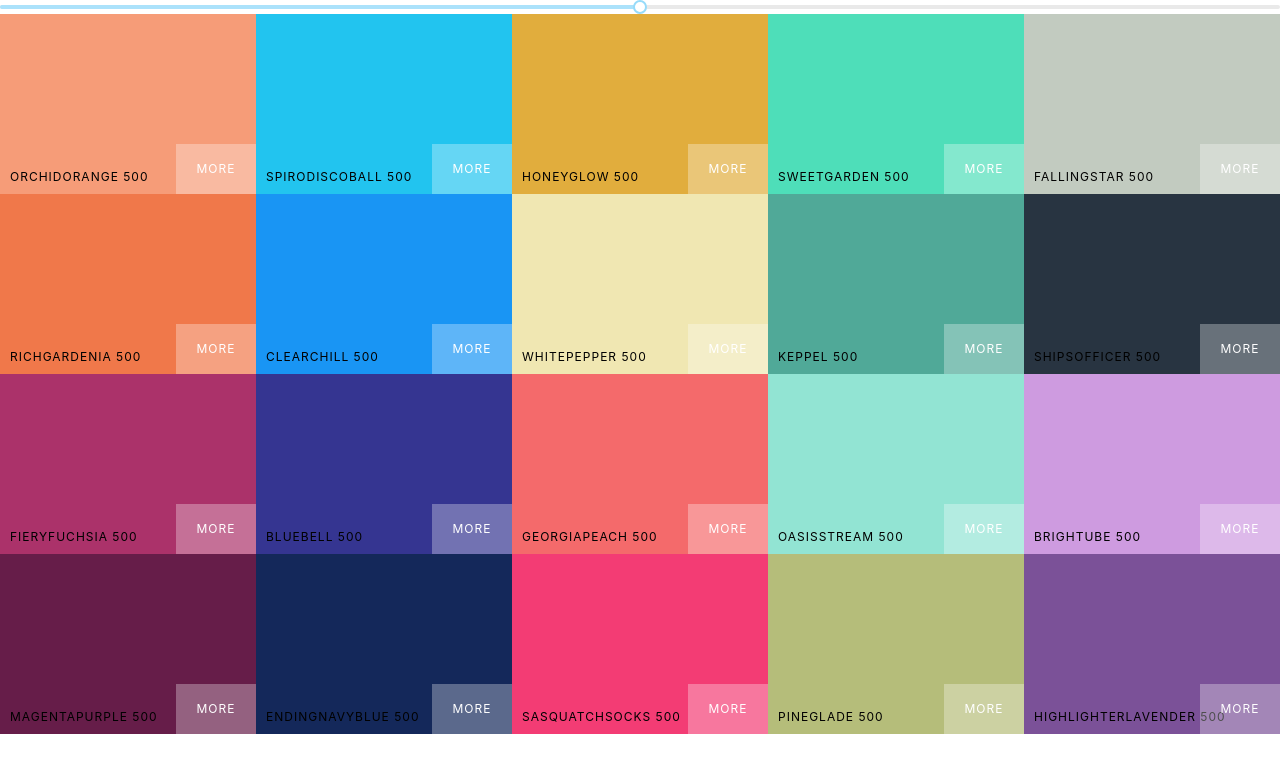
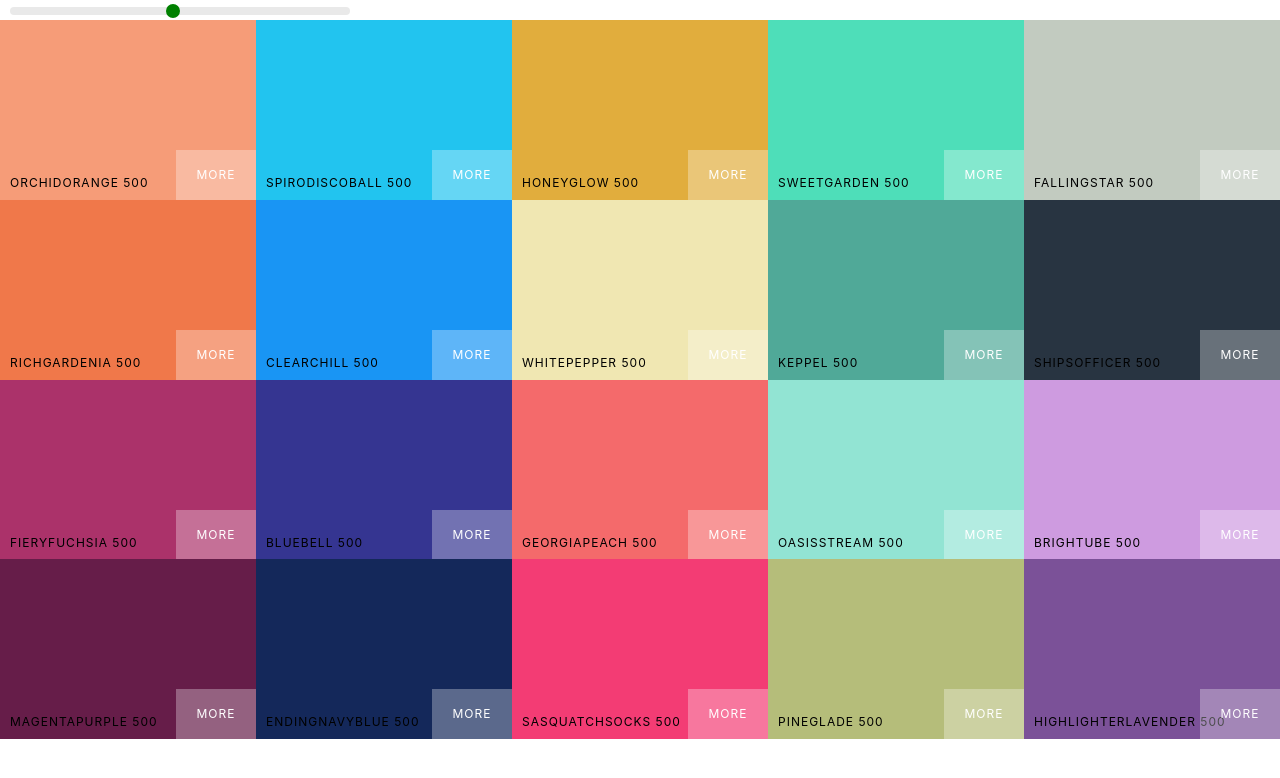
Before and after one commit to DemonDaddy22/Color-picker, a React (Create React App) app: page /palette/flat-ui-colors-american in a window 1280 px wide. Shown: the top 778 px of the page. Built offline with nearby package versions, Linux system fonts and the light colour scheme.

Commit message:
style the color slider

```diff
--- a/src/ColorBox.css
+++ b/src/ColorBox.css
@@ -2,7 +2,7 @@
 	width: 20%;
 	height: 25%;
 	margin: 0 auto;
-	margin-bottom: -4.1px;
+	margin-bottom: -4.2px;
 	display: inline-block;
 	position: relative;
 	cursor: pointer;
--- a/src/Palette.css
+++ b/src/Palette.css
@@ -5,3 +5,31 @@
 .Palette-colours {
 	height: 90%;
 }
+
+.slider {
+	width: 340px;
+	margin: 0 10px;
+	display: inline-block;
+}
+
+.rc-slider-track {
+	background-color: transparent;
+}
+
+.rc-slider-rail {
+	height: 8px;
+}
+
+.rc-slider-handle,
+.rc-slider-handle:hover,
+.rc-slider-handle:focus,
+.rc-slider-handle:active {
+	outline: none;
+	background-color: green;
+	border: 2px solid green;
+	box-shadow: none;
+	width: 14px;
+	height: 14px;
+	margin-left: -7px;
+	margin-top: -3px;
+}
--- a/src/Palette.js
+++ b/src/Palette.js
@@ -1,8 +1,8 @@
 import React, { Component } from 'react';
 import ColorBox from './ColorBox';
-import './Palette.css';
 import Slider from 'rc-slider';
 import 'rc-slider/assets/index.css';
+import './Palette.css';
 
 class Palette extends Component {
 	constructor(props) {
@@ -20,7 +20,9 @@
 		const colorBoxes = colors[level].map((c) => <ColorBox key={c.name} background={c.hex} name={c.name} />);
 		return (
 			<div className="Palette">
-				<Slider min={100} max={900} defaultValue={level} step={100} onAfterChange={this.levelChange} />
+				<div className="slider">
+					<Slider min={100} max={900} defaultValue={level} step={100} onAfterChange={this.levelChange} />
+				</div>
 				{/* Navbar goes here */}
 				<div className="Palette-colours">
 					{/* Bunch of colour boxes */}
```
